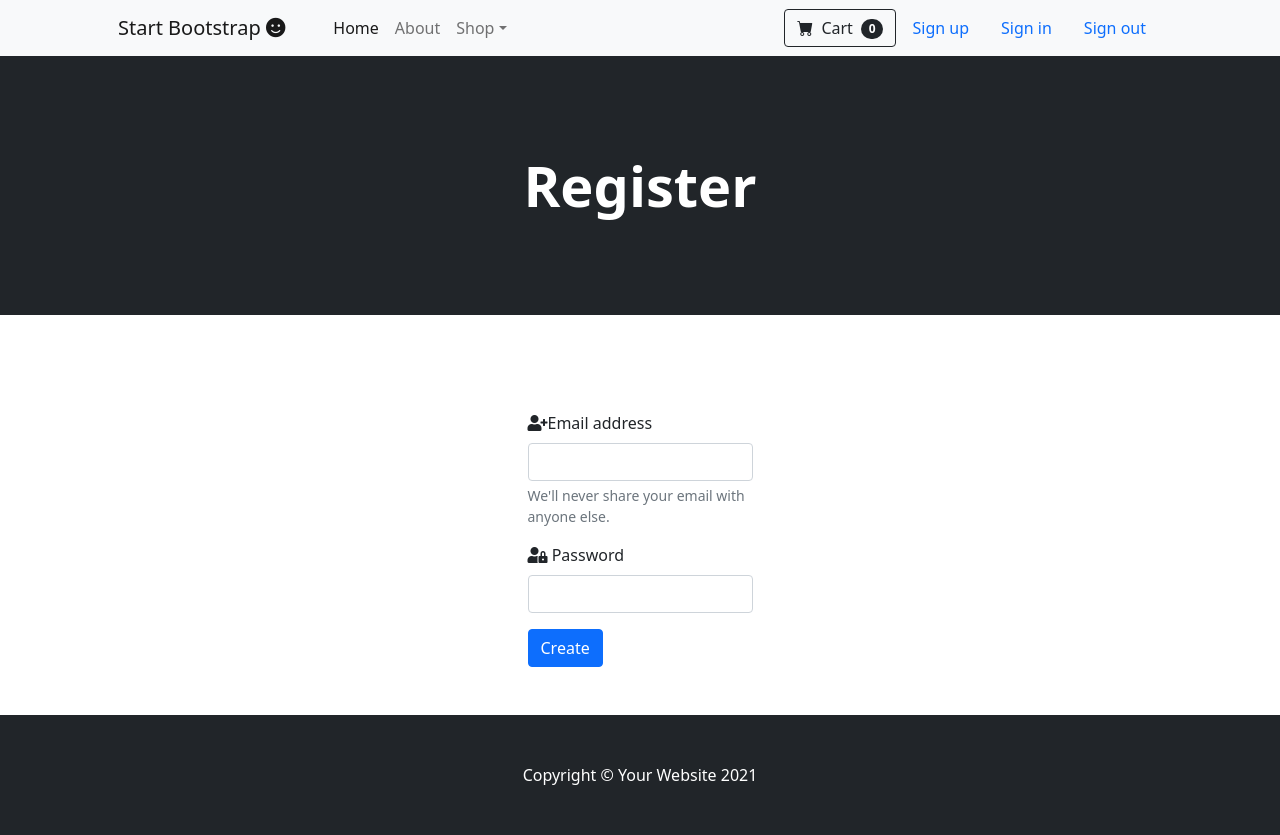
After one commit to malmgrenola/rooster, a Flask app: page /register in a window 1280 px wide. The commit adds this page. Run offline with Flask 2, Linux system fonts and the light colour scheme; some libraries are stand-ins or nearby versions.

Commit message:
Add register template

```diff
--- a/app.py
+++ b/app.py
@@ -4,6 +4,7 @@ from flask import (
     flash, redirect, session, url_for)
 from flask_pymongo import PyMongo
 from bson.objectid import ObjectId
+from werkzeug.security import generate_password_hash, check_password_hash
 if os.path.exists("env.py"):
     import env
 
@@ -26,6 +27,10 @@ def products():
     print(products)
     return render_template("products.html",page_title="Products", products=products)
 
+@app.route("/register", methods=["GET","POST"])
+def register():
+    return render_template("register.html",page_title="Register")
+
 if __name__ == "__main__":
     app.run(host=os.environ.get("IP"),
             port=int(os.environ.get("PORT")),
--- a/templates/base.html
+++ b/templates/base.html
@@ -38,7 +38,7 @@
     <!-- Navigation-->
     <nav class="navbar navbar-expand-lg navbar-light bg-light">
       <div class="container px-4 px-lg-5">
-        <a class="navbar-brand" href="/"
+        <a class="navbar-brand" href="{{ url_for('index') }}"
           >Start Bootstrap <i class="fas fa-smile"></i
         ></a>
         <button
@@ -70,7 +70,9 @@
               >
               <ul class="dropdown-menu" aria-labelledby="navbarDropdown">
                 <li>
-                  <a class="dropdown-item" href="/products">All Products</a>
+                  <a class="dropdown-item" href="{{ url_for('products') }}"
+                    >All Products</a
+                  >
                 </li>
                 <li><hr class="dropdown-divider" /></li>
                 <li><a class="dropdown-item" href="#!">Popular Items</a></li>
@@ -85,26 +87,15 @@
               <span class="badge bg-dark text-white ms-1 rounded-pill">0</span>
             </button>
           </form>
+          <a class="nav-link" href="{{ url_for('register') }}">Sign up</a>
+          <a class="nav-link" href="#!">Sign in</a>
+          <a class="nav-link" href="#!">Sign out</a>
         </div>
       </div>
     </nav>
-    <!-- Header-->
-    <header class="bg-dark py-5">
-      <div class="container px-4 px-lg-5 my-5">
-        <div class="text-center text-white">
-          <h1 class="display-4 fw-bolder">Shop in style</h1>
-          <p class="lead fw-normal text-white-50 mb-0">
-            With this shop hompeage template
-          </p>
-        </div>
-      </div>
-    </header>
-    <!-- Section-->
-    <section class="py-5">
-      <div class="container px-4 px-lg-5 mt-5">
-        {% block content %} {% endblock %}
-      </div>
-    </section>
+
+    {% block content %} {% endblock %}
+
     <!-- Footer-->
     <footer class="py-5 bg-dark">
       <div class="container">
--- /dev/null
+++ b/templates/register.html
@@ -0,0 +1,48 @@
+{% extends "base.html" %} {% block content %}
+<!-- Header-->
+<header class="bg-dark py-5">
+  <div class="container px-4 px-lg-5 my-5">
+    <div class="text-center text-white">
+      <h1 class="display-4 fw-bolder">Register</h1>
+    </div>
+  </div>
+</header>
+<!-- Section-->
+<section class="py-5">
+  <div class="container px-4 px-lg-5 mt-5">
+    <div
+      class="row gx-4 gx-lg-5 row-cols-2 row-cols-md-3 row-cols-xl-4 justify-content-center"
+    >
+      <form method="POST" action="{{ url_for('register') }}">
+        <div class="mb-3">
+          <i class="fas fa-user-plus"></i
+          ><label for="email" class="form-label">Email address</label>
+          <input
+            type="email"
+            class="form-control"
+            id="email"
+            name="email"
+            aria-describedby="emailHelp"
+            autocomplete="email"
+          />
+          <div id="emailHelp" class="form-text">
+            We'll never share your email with anyone else.
+          </div>
+        </div>
+        <div class="mb-3">
+          <i class="fas fa-user-lock"></i>
+          <label for="password" class="form-label">Password</label>
+          <input
+            type="password"
+            class="form-control"
+            id="password"
+            name="password"
+            autocomplete="new-password"
+          />
+        </div>
+        <button type="submit" class="btn btn-primary">Create</button>
+      </form>
+    </div>
+  </div>
+</section>
+{% endblock %}
```
Also changed, not shown: templates/index.html (+40 -8 lines), README.md.
